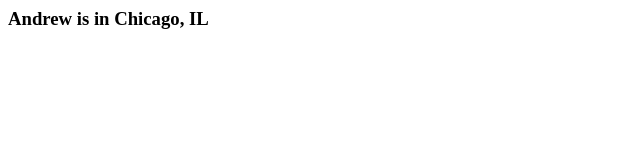
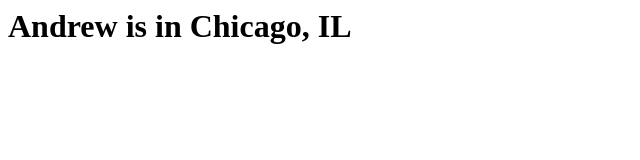
Before and after one commit to markm247/markm247.github.io, a plain HTML site: page index.html in a window 1280 px wide. Shown: the whole page, without its empty margins (0-640 px from the left). Drawn offline with Linux system fonts and the light colour scheme.

Commit message:
make tags h1

```diff
--- a/index.html
+++ b/index.html
@@ -1 +1 @@
-<h3>Andrew is in Chicago, IL</h3>
+<h1>Andrew is in Chicago, IL</h1>
```
